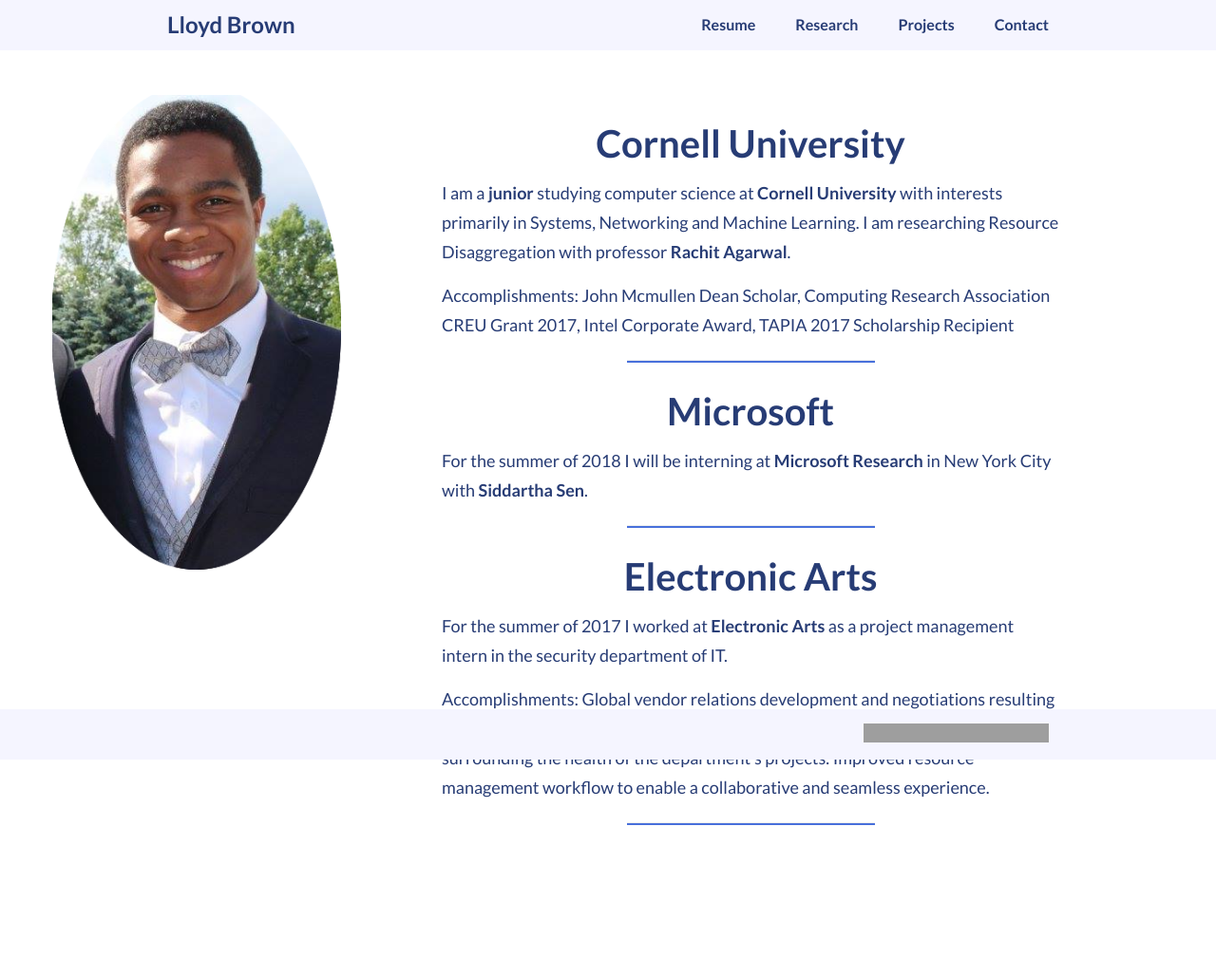
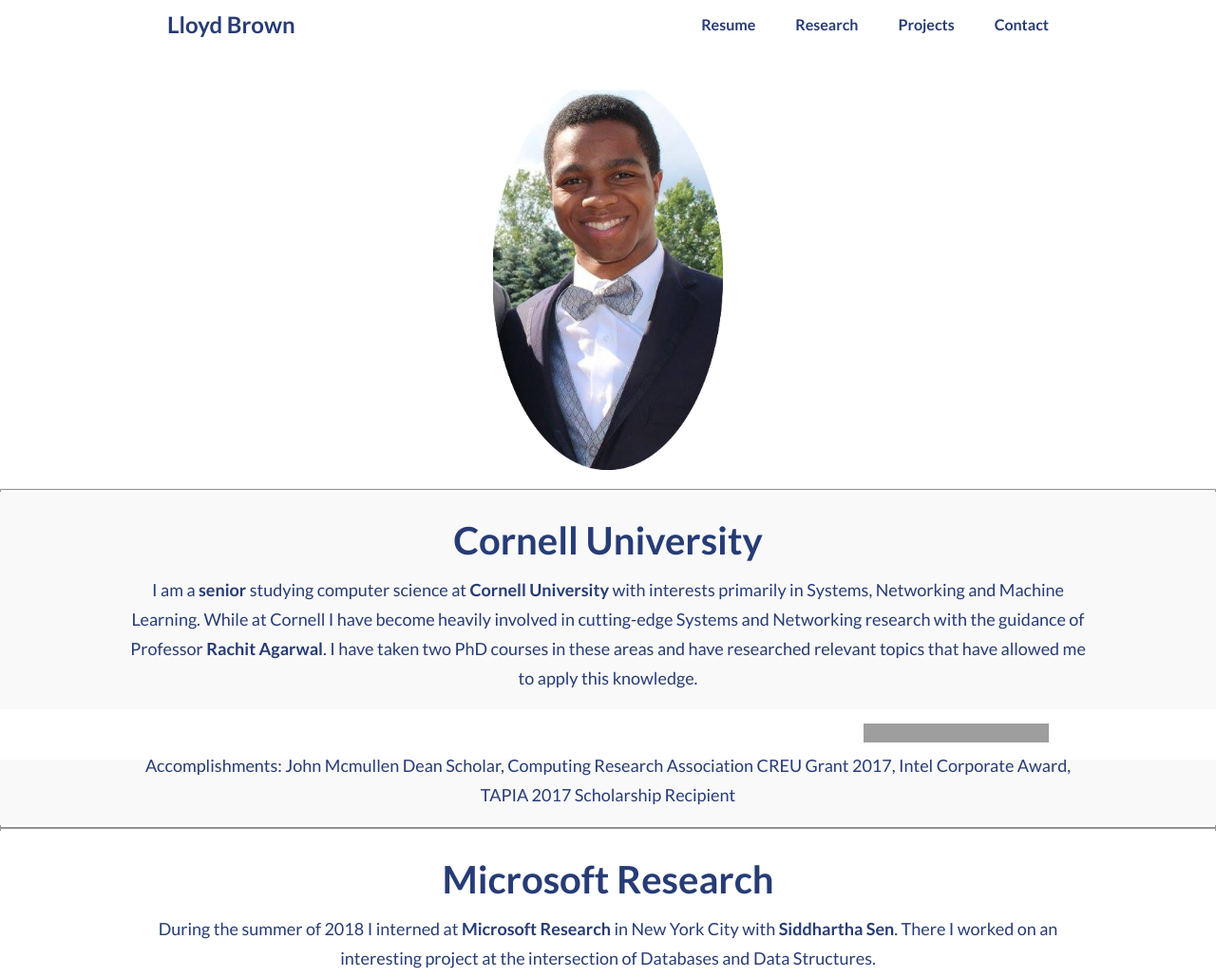
Before and after one commit to lab352/lab352.github.io, a website: page index.html in a window 1280 px wide. Shown: the top 1029 px of the page at 95% size. Before the commit the page ends 889 px from the top, so only its background shows below. Drawn offline with Linux system fonts and the light colour scheme; grey boxes are pictures that could not be loaded.

Commit message:
Style Update

```diff
--- a/index.html
+++ b/index.html
@@ -5,30 +5,25 @@
   <link href="https://fonts.googleapis.com/css?family=Lato:400,900" rel="stylesheet">
   <style>
     body {
-      padding-top: 100px;
-      padding-left: 25px;
-      padding-right: 25px;
-      min-height: 750px;
+      padding-top: 75px;
+	padding-bottom:75px;
+      min-height: auto;
     }
 
     h1 {
       text-align: center;
     }
-
     h5 {
       text-align: center;
-      padding-top: 3px;
     }
-
     footer {
       padding-top: 1000px;
     }
-
     p {
-      padding-left: 10px;
-      padding-right: 10px;
+	padding-left: 10%;
+	padding-right: 10%;
+	text-align: center !important;
     }
-
     hr {
       height: 2px !important;
       background-color: #4870DB !important;
@@ -38,10 +33,13 @@
     #cornell {
       color: #273c75;
       background-clip: content-box !important;
-      padding-left: 100px;
-      padding-right: 100px;
+      padding-top: 3px;
+      padding-bottom: 3px;
+      padding-left: 0px;
+      padding-right: 0px;
       background-color: #ffffff;
-      border-radius: 15px;
+      background-size: 100% auto;
+		box-shadow: 0px 0px 1px 0.05px #888888;
     }
   </style>
   <meta charset="utf-8">
@@ -86,10 +84,10 @@
             <a href="https://lab352.github.io"></a>
           </li>
           <li>
-            <a href="https://lab352.github.io/LloydBrownResume.pdf">Resume</a>
+            <a href="https://lab352.github.io/LloydBrownCV.pdf">Resume</a>
           </li>
           <li>
-            <a href="http://lab352.github.io/#Research">Research</a>
+            <a href="http://lab352.github.io/Research.html">Research</a>
           </li>
           <li>
             <a href="http://lab352.github.io/Projects.html">Projects</a>
@@ -104,32 +102,31 @@
   </nav>
   <ion-header-bar>
   <div class="container-fluid">
-    <div class="col-md-3">
-      <img src="img/headshot.png" height="500vh">
-    </div>
-    <div class="col-md-9">
-      <div id="cornell">
+      <div class="text-center">
+      	<img src="img/headshot.png" align="middle" height="400vh" vspace="20">
+      </div>
+      <div id="cornell" style="background-color:#f9f9f9">
         <h3 align="center"> Cornell University </h3>
         <p>I am a
-          <b>junior</b> studying computer science at
-          <b>Cornell University</b> with interests primarily in Systems, Networking and Machine Learning. I am researching Resource
-          Disaggregation with professor
-          <b>Rachit Agarwal</b>.</p>
+          <b>senior</b> studying computer science at
+          <b>Cornell University</b> with interests primarily in Systems, Networking and Machine Learning.
+	  While at Cornell I have become heavily involved in cutting-edge Systems and Networking research with the guidance of Professor <b>Rachit Agarwal</b>. I have taken two PhD courses in these areas
+	  and have researched relevant topics that have allowed me to apply this knowledge.</p>
+
+	<p> I am currently applying to various PhD programs in Computer Science with the hope of improving my research skills.</p>
         <p> Accomplishments: John Mcmullen Dean Scholar, Computing Research Association CREU Grant 2017, Intel Corporate Award,
           TAPIA 2017 Scholarship Recipient
           <!-- <center><img src="img/Cornell.png" width="20%" vspace="10" class="img-responsive"></center> -->
       </div>
-      <hr>
       <div id="cornell">
-        <h3 align="center"> Microsoft </h3>
+        <h3 align="center"> Microsoft Research</h3>
         <p>
-          For the summer of 2018 I will be interning at
+          During the summer of 2018 I interned at
           <b>Microsoft Research</b> in New York City with
-          <b>Siddartha Sen</b>.
+          <b>Siddhartha Sen</b>. There I worked on an interesting project at the intersection of Databases and Data Structures.
         </p>
       </div>
-      <hr>
-      <div id="cornell">
+      <div id="cornell"style="background-color:#f9f9f9">
         <h3 align="center"> Electronic Arts </h3>
         <p>For the summer of 2017 I worked at
           <b>Electronic Arts</b> as a project management intern in the security department of IT.</p>
@@ -137,8 +134,6 @@
           budget. Gave weekly updates to CIO level staff surrounding the health of the department’s projects. Improved resource
           management workflow to enable a collaborative and seamless experience.</p>
       </div>
-      <hr>
-    </div>
   </div>
   <script src="dist/js/vendor/jquery.min.js"></script>
   <script src="dist/js/vendor/video.js"></script>
```
Also changed, not shown: dist/css/flat-ui.css, dist/css/vendor/bootstrap/css/bootstrap.min.css, 1 other file.
